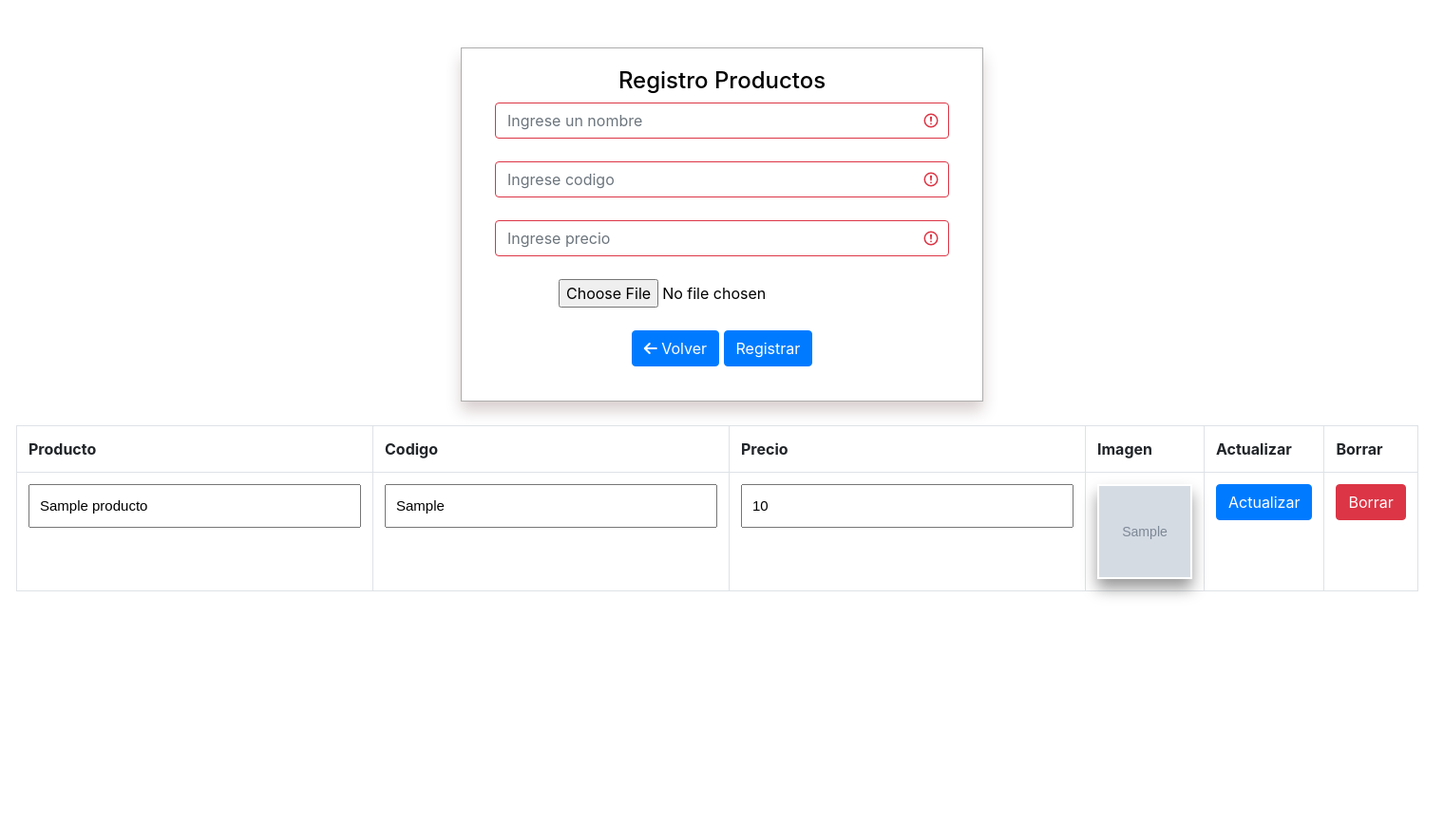
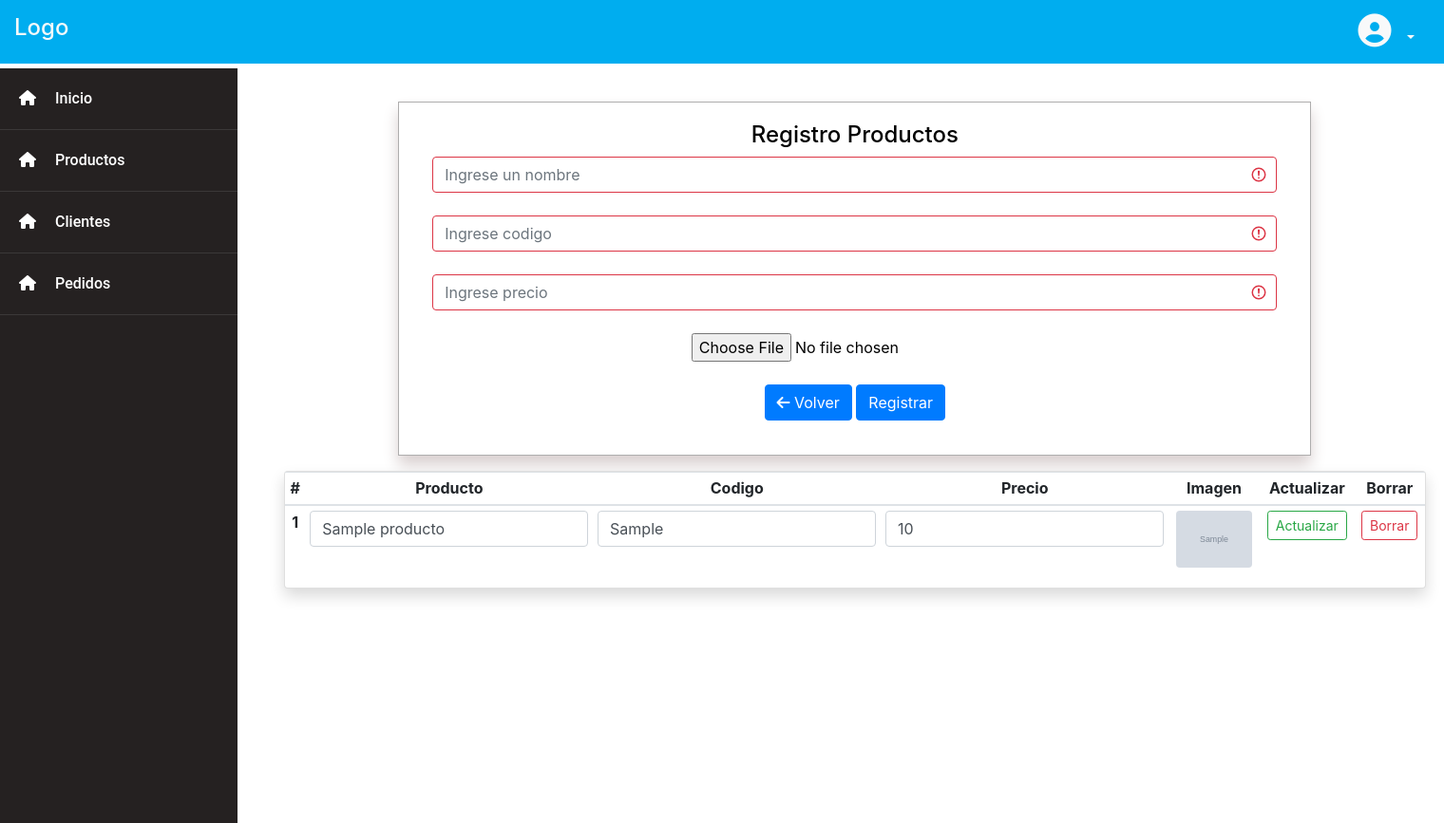
Before and after one commit to denarcito94/chickendefer, a PHP site: page /Registro_producto.php in a window 1520 px wide. Shown: the whole page at 95% size. Before the commit the page ends 629 px from the top, so only its background shows below. Run offline with PHP 8.4, Linux system fonts and the light colour scheme; tables that the repository leaves empty or names only in its code hold one stand-in row (values such as "Sample post"); grey boxes marked "Sample" are stand-in pictures; some libraries are stand-ins or nearby versions.

Commit message:
add dashboard products

```diff
--- a/Registro_producto.php
+++ b/Registro_producto.php
@@ -1,31 +1,37 @@
 <?php
 require_once "config/datos_conexion.php";
+session_start();
+$user = $_SESSION['user'] ?? ['username' => null];
 
-
-
-$conexion=mysqli_connect($db_host, $db_user, $db_pass);
+$conexion = mysqli_connect($db_host, $db_user, $db_pass);
 
 if (mysqli_connect_errno()) {
 
 	echo "no se puede conectar a la base de datos";
 
 	exit();
-
 }
-mysqli_select_db($conexion, $db_nombre)or die("no se encontro ninguna base de datos");
+mysqli_select_db($conexion, $db_nombre) or die("no se encontro ninguna base de datos");
 
 mysqli_set_charset($conexion, "utf8");
+
+$peticion = "SELECT * FROM productos";
+$resultado = mysqli_query($conexion, $peticion);
+
+
 ?>
 <!doctype html>
 <html>
+
 <head>
 	<meta charset="utf-8">
 	<title>Registro_Producto</title>
 	<link rel="stylesheet" href="https://maxcdn.bootstrapcdn.com/bootstrap/4.5.2/css/bootstrap.min.css">
+	<link rel="stylesheet" href="public/css/main.css">
 	<script src='https://kit.fontawesome.com/a076d05399.js'></script>
 </head>
 <style>
-	.btn_reg{
+	.btn_reg {
 		background: #0C6094;
 		color: white;
 		width: 100px;
@@ -35,7 +41,8 @@ mysqli_set_charset($conexion, "utf8");
 		border-radius: 5px;
 
 	}
-	.lbl_text{
+
+	.lbl_text {
 		width: 350px;
 		padding: 10px;
 		font-family: sans-serif;
@@ -44,11 +51,49 @@ mysqli_set_charset($conexion, "utf8");
 </style>
 
 <body>
-	<div align="center" style="margin-top: 50px;">
-	<div align="center" style="padding: 20px; color:black ; width:550px; border: 1px solid #aeadad;box-shadow: 0px 10px 15px #d9d0d0; ">
+
+	<div class="container-fluid">
+		<div class="row justify-content-center align-content-center">
+			<div class="col-8 barra">
+				<h4 class="text-light">Logo</h4>
+			</div>
+			<div class="col-4 text-right barra">
+				<ul class="navbar-nav mr-auto">
+					<li>
+						<span href="#" class="px-3 text-light perfil dropdown-toggle" id="navbarDropdown" role="button" data-toggle="dropdown" aria-haspopup="true" aria-expanded="false">
+							<i class="fas fa-user-circle user mr-2"></i>
+							<?= $user['username'] ?>
+						</span>
+
+						<div class="dropdown-menu" aria-labelledby="navbar-dropdown">
+							<a class="dropdown-item menuperfil cerrar" href="php/logout.php"><i class="fas fa-sign-out-alt m-1"></i>Salir
+							</a>
+						</div>
+					</li>
+				</ul>
+			</div>
+		</div>
+	</div>
+
+	<div class="container-fluid">
+		<div class="row">
+			<div class="barra-lateral col-12 col-sm-auto">
+				<nav class="menu d-flex d-sm-block justify-content-center flex-wrap">
+					<a href="#"><i class="fas fa-home"></i><span>Inicio</span></a>
+					<a href="#"><i class="fas fa-home"></i><span>Productos</span></a>
+					<a href="#"><i class="fas fa-home"></i><span>Clientes</span></a>
+					<a href="#"><i class="fas fa-home"></i><span>Pedidos</span></a>
+				</nav>
+			</div>
+			<main class="main col col-md-10 pl-5">
+				<div class="row text-center">
+					<div class="columna col-12">
+						<!-- FORM -->
+						<div class="mb-3" align="center">
+							<div align="center" style="padding: 20px; color:black ; width:80%; border: 1px solid #aeadad;box-shadow: 0px 10px 15px #d9d0d0; ">
 								<div class="container">
 									<h4 align="center">Registro Productos</h4>
-		<form class="was-validated" action="php/insertar_producto.php" method="post" enctype="multipart/form-data" >
+									<form class="was-validated" action="php/insertar_producto.php" method="post" enctype="multipart/form-data">
 										<div class="form-group">
 											<input class="form-control" type="text" name="nombre" placeholder="Ingrese un nombre" required>
 											<br>
@@ -64,35 +109,51 @@ mysqli_set_charset($conexion, "utf8");
 								</div>
 							</div>
 						</div>
-	<div class="container" style="margin-right: 2px;margin-left: 2px;">
-<table style="margin-top: 25px;" class="table table-bordered">
+						<!-- FORM -->
+
+						<!-- TABLE -->
+						<div class="card shadow">
+							<table class="table table-sm .table-responsive">
+								<thead>
 									<tr>
-	<td><strong>Producto</strong></td>
-	<td><strong>Codigo</strong></td>
-	<td><strong>Precio</strong></td>
-	<td><strong>Imagen</strong></td>
-	<td><strong>Actualizar</strong></td>
-	<td><strong>Borrar</strong></td>
+										<th scope="col">#</td>
+										<th scope="col">Producto</td>
+										<th scope="col">Codigo</th>
+										<th scope="col">Precio</th>
+										<th scope="col">Imagen</th>
+										<th scope="col">Actualizar</th>
+										<th scope="col">Borrar</th>
 									</tr>
-<?php
-$peticion="SELECT * FROM productos";
-$resultado=mysqli_query($conexion,$peticion);
-while ($fila = mysqli_fetch_array($resultado)) {
-	echo '<tr>
-	<form action="php/actualizar_producto.php?id='.$fila['id'].'" method="post" >
-		<td><input class="lbl_text" type="text" name="nombre" value="'.$fila['nombre'].'" ></td>
-		<td><input class="lbl_text" type="text" name="cod" value="'.$fila['codigo'].'"></td>
-		<td><input class="lbl_text" type="text" name="precio" value="'.$fila['precio'].'"></td>
-		<td><img src="imagen/'.$fila['imagen'].'"  width=100px height=100px style="border: 2px solid #ffffff;box-shadow: 0px 10px 15px rgba(0,0,0,0.4);" ></td>
-		<td><input type="submit" value="Actualizar" class="btn btn-primary"></td>
+								</thead>
+								<tbody>
+									<?php while ($p = mysqli_fetch_array($resultado)) : ?>
+										<tr>
+											<form action="php/actualizar_producto.php?id=<?= $p['id'] ?>" method="post">
+												<th scope="row"><?= $p['id'] ?></th>
+												<td><input class="form-control" type="text" name="nombre" value="<?= $p['nombre'] ?>"></td>
+												<td><input class="form-control" type="text" name="cod" value="<?= $p['codigo'] ?>"></td>
+												<td><input class="form-control" type="text" name="precio" value="<?= $p['precio'] ?>"></td>
+												<td><img class="img-fluid rounded" width=" 80" src="imagen/<?= $p['imagen'] ?>" alt="image product"></td>
+												<td><button type="submit" class="btn btn-outline-success btn-sm">Actualizar</button></td>
 											</form>
-		<td><a href="php/eliminar_producto.php?id='.$fila['id'].'"><button class="btn btn-danger">Borrar</buton></td>
+											<td><a href="php/eliminar_producto.php?id=<?= $p['id'] ?>" class="btn btn-outline-danger btn-sm">Borrar</a></td>
 										</tr>
-	';
-}
-
-?>
+									<?php endwhile ?>
+								</tbody>
 							</table>
 						</div>
+						<!-- TABLE -->
+					</div>
+				</div>
+			</main>
+		</div>
+	</div>
+
+
+	<script src="https://code.jquery.com/jquery-3.5.1.slim.min.js"></script>
+	<script src="https://cdn.jsdelivr.net/npm/popper.js@1.16.1/dist/umd/popper.min.js"></script>
+	<script src="https://cdn.jsdelivr.net/npm/bootstrap@4.5.3/dist/js/bootstrap.min.js"></script>
+	<script src="https://kit.fontawesome.com/646c794df3.js"></script>
 </body>
+
 </html>
--- a/public/css/main.css
+++ b/public/css/main.css
@@ -1,3 +1,38 @@
+/* SCROLLBAR STYLE */
+::-webkit-scrollbar {
+  width: 6px;
+  height: 6px;
+}
+::-webkit-scrollbar-button {
+  width: 0px;
+  height: 0px;
+}
+::-webkit-scrollbar-thumb {
+  background: #2e78ef;
+  border: 0px none #ffffff;
+  border-radius: 50px;
+}
+::-webkit-scrollbar-thumb:hover {
+  background: #d6d6d6;
+}
+::-webkit-scrollbar-thumb:active {
+  background: #2e78ef;
+}
+::-webkit-scrollbar-track {
+  background: #c2c2c2;
+  border: 0px none #ffffff;
+  border-radius: 50px;
+}
+::-webkit-scrollbar-track:hover {
+  background: #c2c2c2;
+}
+::-webkit-scrollbar-track:active {
+  background: #666666;
+}
+::-webkit-scrollbar-corner {
+  background: transparent;
+}
+
 .body-home {
   height: 100vh;
   background: url("../img/homebg.jpg");
@@ -86,12 +121,14 @@
 /*MAIN*/
 
 .main {
+  height: 100vh;
   padding-top: 40px;
+  overflow: auto;
 }
 
 .main .columna {
-  padding-left: 40px;
-  padding-right: 40px;
+  padding-left: 1rem;
+  padding-right: 1rem;
 }
 
 /*mediaquerys*/
```
Also changed, not shown: test.txt (+30 -0 lines). Lines whose indentation alone changed are shown as unchanged.
